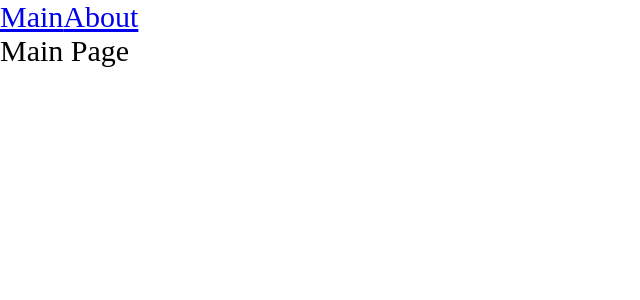
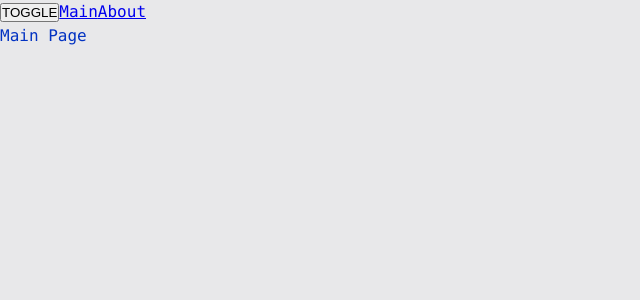
Before and after one commit to NikitaPokryshko/production-project, a React app: page / in a window 1280 px wide. Shown: the top 300 px of the page, without its empty margins (0-640 px from the left). Built offline with nearby package versions, Linux system fonts and the light colour scheme.

Commit message:
Add Themes: dark & light + toggler

```diff
--- a/src/App.tsx
+++ b/src/App.tsx
@@ -1,14 +1,24 @@
-import { Suspense } from 'react'
+import { Suspense, useContext, useState } from 'react'
 import { Route, Routes, Link } from 'react-router-dom'
 
 import { AboutPageLazy } from './pages/AboutPage/AboutPage.lazy'
 import { MainPageLazy } from './pages/MainPage/MainPage.lazy'
 
-import './index.scss'
+import { useTheme } from './theme/useTheme'
+
+import './styles/index.scss'
+
+export enum Theme {
+  LIGHT = 'light',
+  DARK = 'dark'
+}
 
 const App = () => {
+  const { theme, toggleTheme} = useTheme()
+
   return (
-    <div className="app">
+    <div className={`app ${theme}`}>
+      <button onClick={toggleTheme}>TOGGLE</button>
       <Link to="/">Main</Link>
       <Link to="/about">About</Link>
 
--- a/src/components/Counter.tsx
+++ b/src/components/Counter.tsx
@@ -1,4 +1,4 @@
-import React, { useState } from 'react'
+import { useState } from 'react'
 
 import classes from "./Counter.module.scss"
 
--- a/src/index.scss
+++ /dev/null
@@ -1,9 +0,0 @@
-* {
-  margin: 0;
-  padding: 0;
-  box-sizing: border-box;
-}
-
-.app {
-  font-size: 30px;
-}
--- a/src/index.tsx
+++ b/src/index.tsx
@@ -1,10 +1,15 @@
 import { render } from 'react-dom'
+import { BrowserRouter } from 'react-router-dom'
+
+import ThemeProvider from './theme/ThemeProvider'
+
 import App from './App'
-import { BrowserRouter } from 'react-router-dom'
 
 render(
   <BrowserRouter>
-    <App/>
+    <ThemeProvider>
+      <App/>
+    </ThemeProvider>
   </BrowserRouter>,
   document.getElementById('root')
 )
--- /dev/null
+++ b/src/styles/index.scss
@@ -0,0 +1,21 @@
+@import "reset.scss";
+
+@import "variables/global.scss";
+
+@import "themes/normal.scss";
+@import "themes/dark.scss";
+
+* {
+  margin: 0;
+  padding: 0;
+  box-sizing: border-box;
+}
+
+.app {
+  font: var(--font-m);
+
+  background-color: var(--bg-color);
+  color: var(--primary-color);
+
+  min-height: 100vh;
+}
--- /dev/null
+++ b/src/styles/themes/dark.scss
@@ -0,0 +1,6 @@
+.app.dark {
+  --bg-color: #090949;
+
+  --primary-color: #049604;
+  --secondary-color: #04ff04;
+}
--- /dev/null
+++ b/src/styles/themes/normal.scss
@@ -0,0 +1,6 @@
+.app.light {
+  --bg-color: #e8e8ea;
+
+  --primary-color: #0232c2;
+  --secondary-color: #0449e0;
+}
--- /dev/null
+++ b/src/styles/variables/global.scss
@@ -0,0 +1,11 @@
+:root {
+  --font-family-main: Monaco, Menlo, Serif;
+
+  --font-size-m: 16px;
+  --font-line-m: 24px;
+  --font-m: var(--font-size-m) / var(--font-line-m) var(--font-family-main);
+
+  --font-size-l: 24px;
+  --font-line-l: 32px;
+  --font-l: var(--font-size-l) / var(--font-line-l) var(--font-family-main);
+}
--- /dev/null
+++ b/src/theme/ThemeContext.ts
@@ -0,0 +1,15 @@
+import { createContext, useState } from 'react'
+
+export enum Theme {
+  LIGHT = 'light',
+  DARK = 'dark'
+}
+
+export interface ThemeContextProps {
+  theme?: Theme
+  setTheme?: (theme: Theme) => void
+}
+
+export const ThemeContext = createContext<ThemeContextProps>({})
+
+export const LOCAL_STORAGE_THEME_KEY = 'theme'
--- /dev/null
+++ b/src/theme/ThemeProvider.tsx
@@ -0,0 +1,19 @@
+import { useState, useMemo, FC } from 'react'
+
+import { Theme, ThemeContext, LOCAL_STORAGE_THEME_KEY } from './ThemeContext'
+
+const DEFAULT_THEME = localStorage.getItem(LOCAL_STORAGE_THEME_KEY) as Theme || Theme.LIGHT
+
+const ThemeProvider: FC = ({ children }) => {
+  const [theme, setTheme] = useState(DEFAULT_THEME)
+
+  const defaultProps = useMemo(() => ({ theme, setTheme }), [theme])
+
+  return (
+    <ThemeContext.Provider value={defaultProps}>
+      {children}
+    </ThemeContext.Provider>
+  )
+}
+
+export default ThemeProvider
--- /dev/null
+++ b/src/theme/useTheme.ts
@@ -0,0 +1,22 @@
+import { useContext } from 'react'
+
+import { Theme, ThemeContext, LOCAL_STORAGE_THEME_KEY } from './ThemeContext'
+
+interface UseThemeResult {
+  toggleTheme: () => void
+  theme: Theme
+}
+
+export function useTheme(): UseThemeResult {
+  const { theme, setTheme } = useContext(ThemeContext)
+
+  const toggleTheme = () => {
+    const newTheme = theme === Theme.DARK ? Theme.LIGHT : Theme.DARK
+
+    setTheme(newTheme)
+
+    localStorage.setItem(LOCAL_STORAGE_THEME_KEY, newTheme)
+  }
+
+  return { theme, toggleTheme }
+}
```
Also changed, not shown: src/styles/reset.scss (added).
